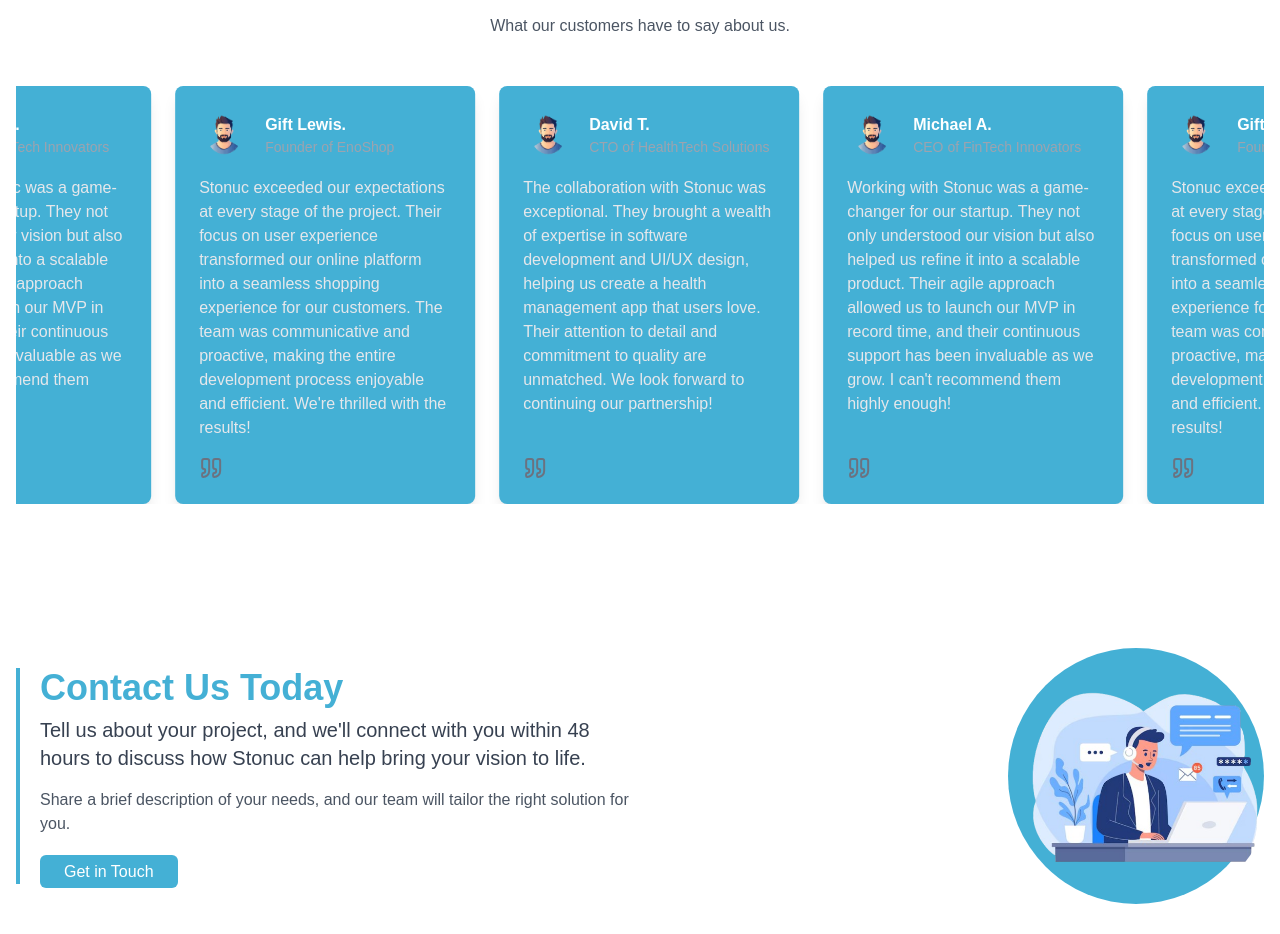
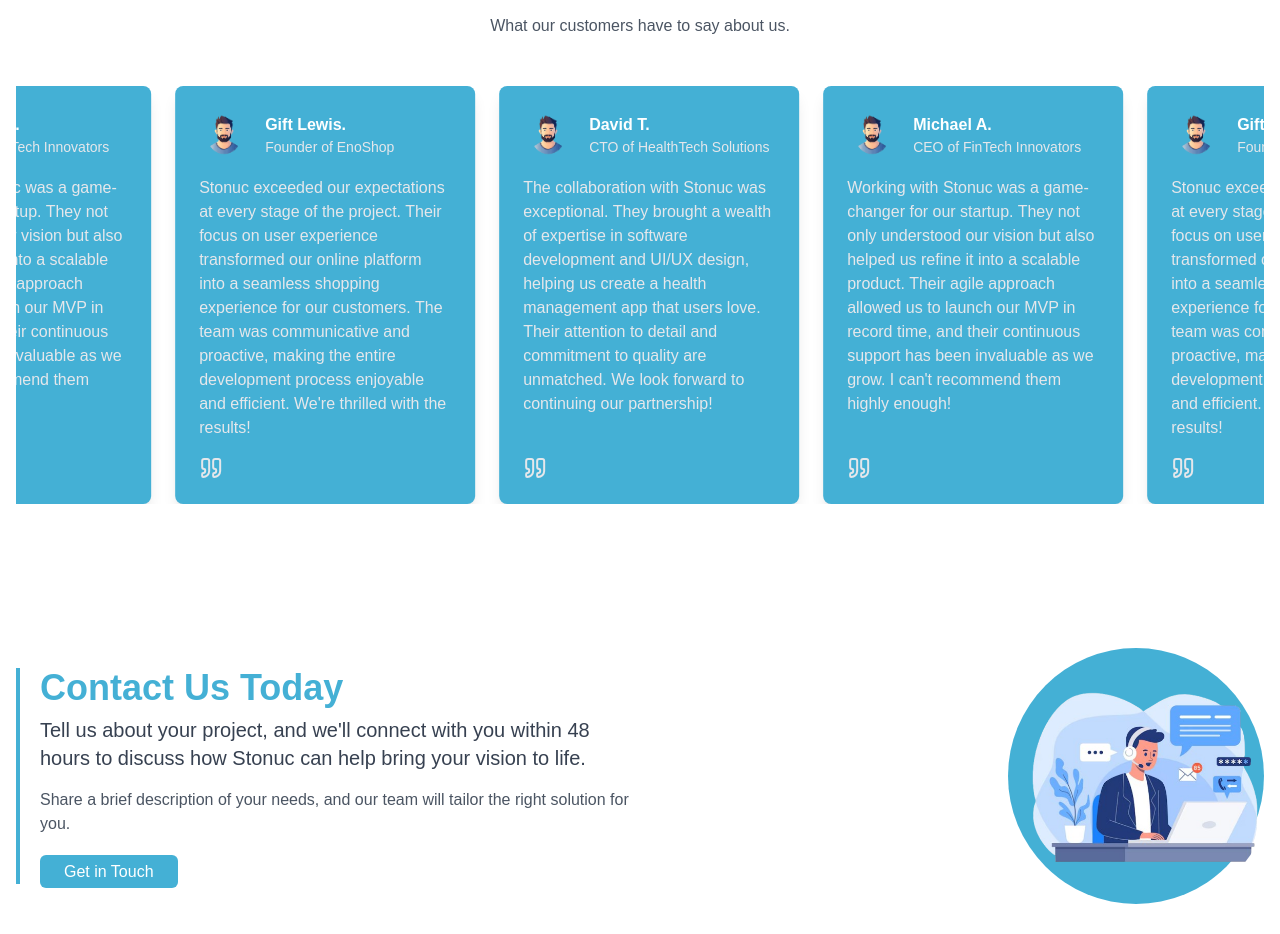
Before and after one commit to stonuc/stonuc-ng, a Next.js app: page / in a window 1280 px wide. Shown: the part 2680-3614 px from the top of the page. Built offline with nearby package versions, Linux system fonts and the light colour scheme.

Commit message:
"Update text colors in TestimonialCard component"

```diff
--- a/components/sections/testimonials.tsx
+++ b/components/sections/testimonials.tsx
@@ -40,11 +40,11 @@ const TestimonialCard = ({ testimonial }: { testimonial: Testimonial }) => (
       />
       <div>
         <h3 className="text-white font-semibold">{testimonial.name}</h3>
-        <p className="text-gray-400 text-sm">{testimonial.role}</p>
+        <p className="text-gray-200 text-sm">{testimonial.role}</p>
       </div>
     </div>
     <p className="text-gray-200 flex-grow">{testimonial.text}</p>
-    <div className="text-gray-500 text-right mt-4">
+    <div className="text-gray-200 text-right mt-4">
         <Quote />
     </div>
   </div>
```
